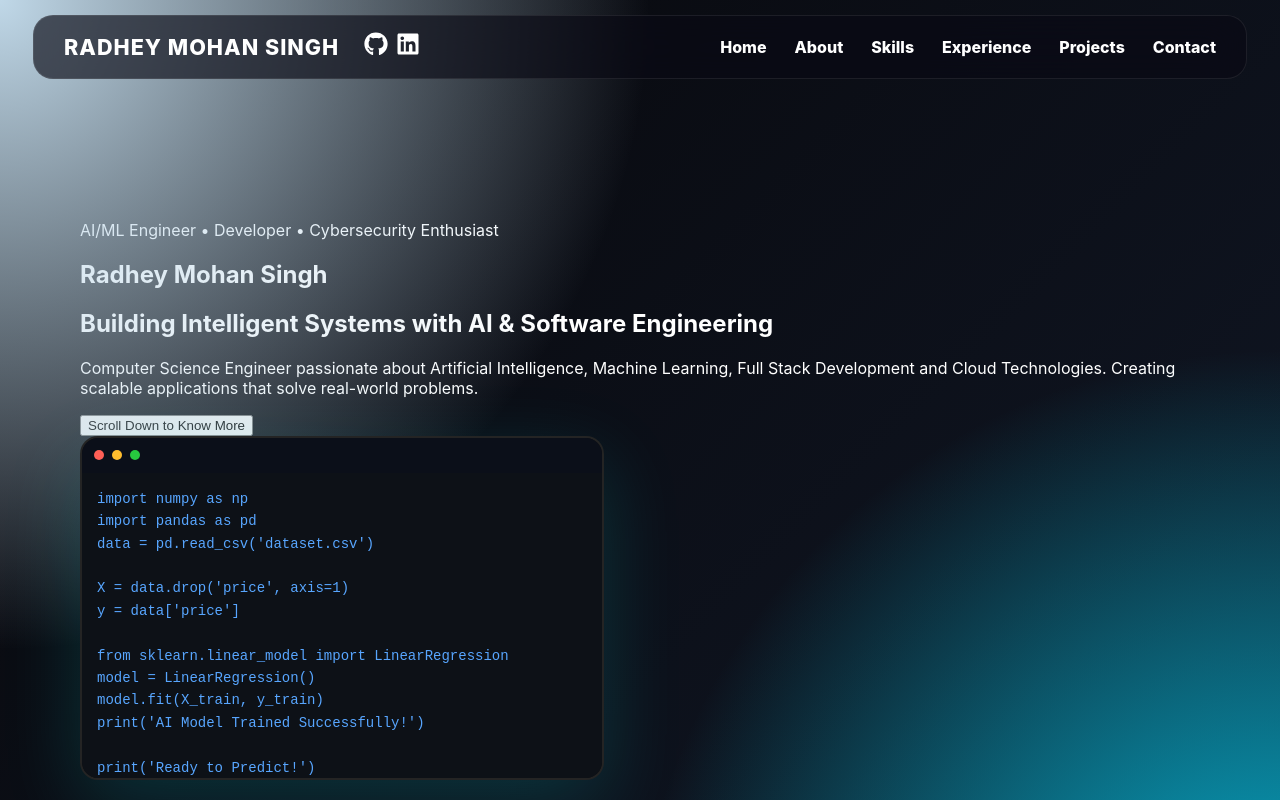
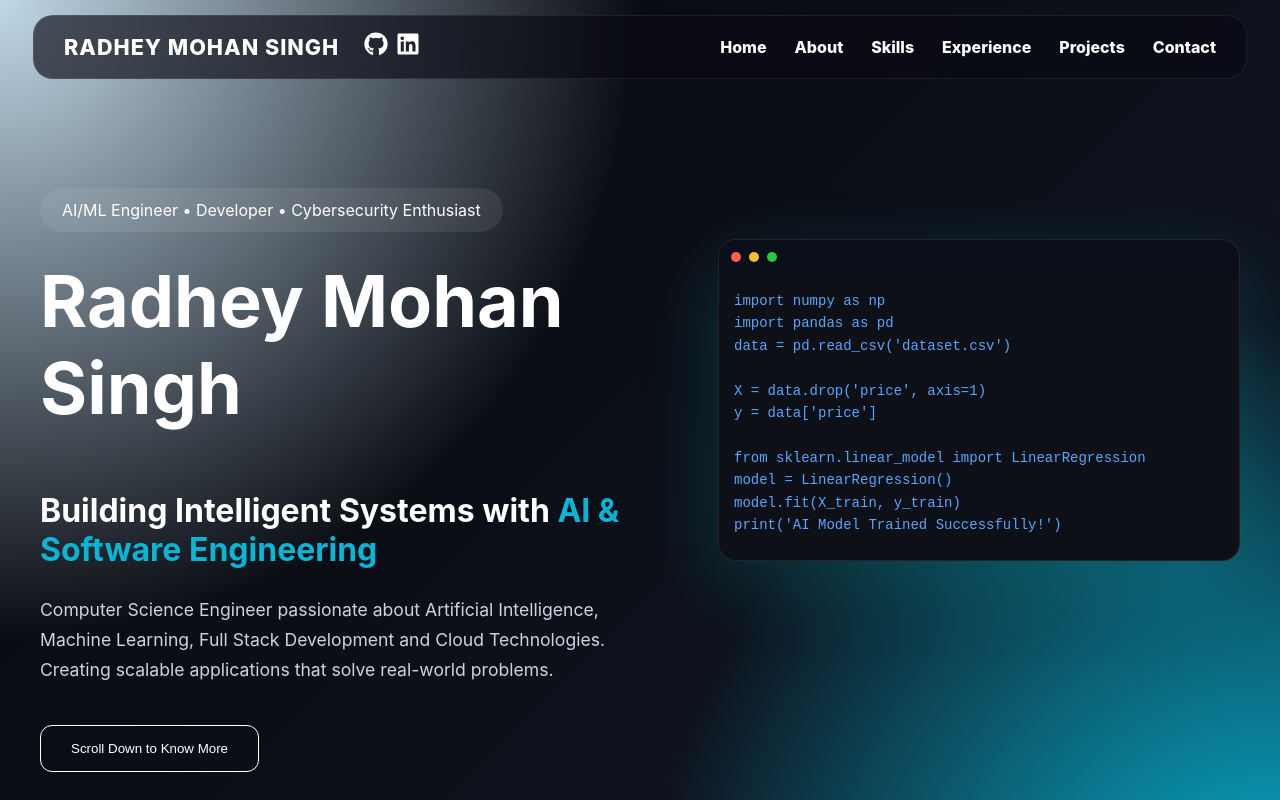
Before and after one commit to Radhey2565/Professional-Personal-Portfolio, a React (Vite) app: page / in a window 1280 px wide. Shown: the top 800 px of the page. Built offline with nearby package versions, Linux system fonts and the light colour scheme.

Commit message:
Updated Hero section UI and styling

```diff
--- a/src/components/Hero.css
+++ b/src/components/Hero.css
@@ -3,14 +3,14 @@
   display: flex;
   align-items: center;
   justify-content: space-between;
-  padding: 100px 80px;
+  padding: 80px 40px;
   background: linear-gradient(135deg, #07070a, #111827);
   color: white;
   overflow: hidden;
   position: relative;
 }
 
-/* Background glow layer */
+/* BACKGROUND */
 .hero-bg {
   position: absolute;
   inset: 0;
@@ -20,36 +20,111 @@
     radial-gradient(circle at bottom right, #06b6d4 0%, transparent 40%);
 }
 
-/* Left text */
-.hero-left {
-  max-width: 50%;
-  z-index: 1;
+/* MAIN GRID */
+.hero-grid {
+  display: flex;
+  justify-content: space-between;
+  align-items: center;
+  width: 100%;
+  max-width: 1300px;
+  z-index: 2;
+  gap: 60px;
 }
 
-.hero-left h1 {
-  font-size: 3rem;
-  margin-bottom: 10px;
+/* LEFT CONTENT */
+.hero-content {
+  max-width: 600px;
+  text-align: left;
+  z-index: 2;
 }
 
-.hero-left p {
-  font-size: 1.2rem;
-  opacity: 0.8;
+/* BADGE */
+.badge {
+  padding: 12px 22px;
+  border-radius: 999px;
+  background: rgba(255, 255, 255, 0.08);
+  backdrop-filter: blur(10px);
+  display: inline-block;
+}
+
+/* HEADINGS */
+.hero h1 {
+  font-size: 4.5rem;
+  margin-top: 25px;
+  color: white;
+}
+
+.hero h1 span {
+  color: #7c3aed;
+}
+
+.hero h2 {
+  font-size: 2rem;
+  margin-top: 15px;
+  color: white;
+}
+
+.hero h2 span {
+  color: #06b6d4;
+}
+
+/* PARAGRAPH */
+.hero p {
+  margin-top: 25px;
+  color: #cbd5e1;
+  font-size: 1.1rem;
+  line-height: 1.7;
+}
+
+/* BUTTONS */
+.hero-buttons {
+  margin-top: 40px;
+  display: flex;
+  gap: 20px;
+}
+
+.hero-buttons button {
+  padding: 15px 30px;
+  border-radius: 12px;
+  border: none;
+  cursor: pointer;
+  font-weight: 500;
+}
+
+/* OUTLINE BUTTON */
+.outline {
+  background: transparent;
+  border: 1px solid white !important;
+  color: white;
+  transition: 0.3s;
+}
+
+.outline:hover {
+  background: white;
+  color: black;
+}
+
+/* RIGHT SIDE */
+.hero-right {
+  display: flex;
+  flex-direction: column;
+  align-items: center;
+  gap: 40px;
 }
 
 /* MONITOR */
 .monitor {
   width: 520px;
-  height: 340px;
+  height: 320px;
   background: #111;
   border-radius: 18px;
   box-shadow: 0 25px 80px rgba(0, 255, 255, 0.15);
-  border: 2px solid rgba(255, 255, 255, 0.08);
+  border: 1px solid rgba(255, 255, 255, 0.08);
   overflow: hidden;
-  position: relative;
-  z-index: 1;
+  z-index: 2;
 }
 
-/* Top bar like macOS */
+/* TOP BAR */
 .monitor-top-bar {
   height: 35px;
   background: #0b0f19;
@@ -77,23 +152,24 @@
   background: #27c93f;
 }
 
-/* Screen */
+/* SCREEN */
 .screen {
   padding: 15px;
   height: calc(100% - 35px);
   background: #0d1117;
   overflow: hidden;
+  text-align: left;
 }
 
 .screen pre {
+  margin: 0;
+  font-size: 14px;
   color: #58a6ff;
-  font-size: 14px;
+  font-family: "Fira Code", monospace;
   line-height: 1.6;
-  margin: 0;
-  font-family: "Fira Code", monospace;
 }
 
-/* blinking cursor */
+/* CURSOR */
 .cursor {
   animation: blink 1s infinite;
 }
@@ -103,3 +179,39 @@
     opacity: 0;
   }
 }
+
+/* SPHERE */
+.hero-sphere {
+  width: 120px;
+  height: 120px;
+  border-radius: 50%;
+}
+
+.sphere {
+  width: 100%;
+  height: 100%;
+  border-radius: 50%;
+  background: radial-gradient(circle, #7c3aed, #06b6d4);
+  box-shadow: 0 0 40px rgba(124, 58, 237, 0.6);
+}
+
+/* RESPONSIVE */
+@media (max-width: 1024px) {
+  .hero-grid {
+    flex-direction: column;
+    text-align: center;
+  }
+
+  .hero-content {
+    text-align: center;
+  }
+
+  .hero h1 {
+    font-size: 3.5rem;
+  }
+
+  .monitor {
+    width: 100%;
+    max-width: 420px;
+  }
+}
```
